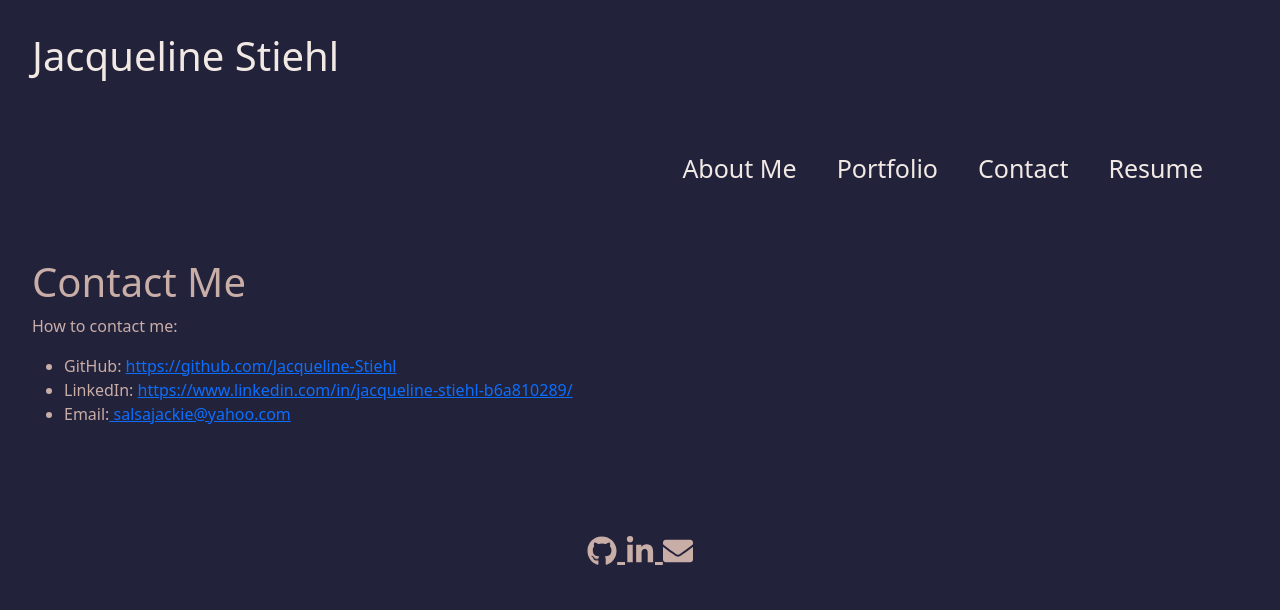
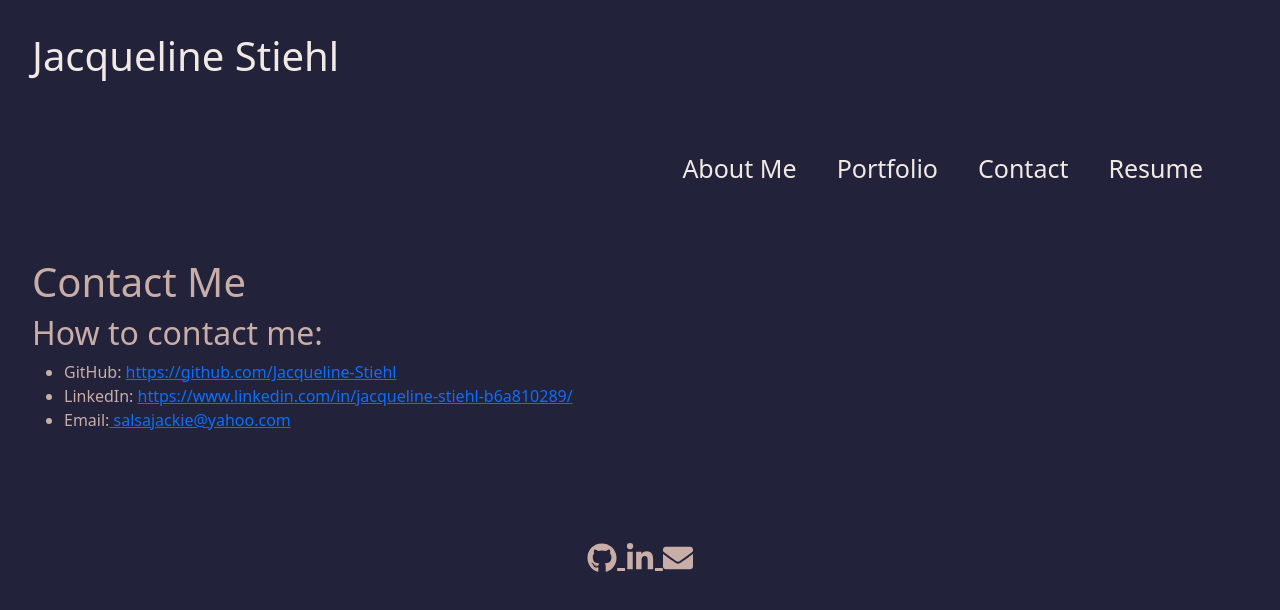
Before and after one commit to Jacqueline-Stiehl/react-portfolio-stiehl, a React (Vite) app: page / in a window 1280 px wide. Both pictures are taken after a click on the button "Contact". Shown: the top 610 px of the page. Built offline with nearby package versions, Linux system fonts and the light colour scheme.

Commit message:
styling on contact page

```diff
--- a/src/components/pages/Contact.jsx
+++ b/src/components/pages/Contact.jsx
@@ -69,7 +69,7 @@ return (
       <h1>Contact Me</h1>
     </div>
     <div>
-      <p>How to contact me:</p>
+      <h2>How to contact me:</h2>
       <ul>
         <li>GitHub: <a href="https://github.com/Jacqueline-Stiehl">https://github.com/Jacqueline-Stiehl</a> </li>
         <li>LinkedIn: <a href="https://www.linkedin.com/in/jacqueline-stiehl-b6a810289/">https://www.linkedin.com/in/jacqueline-stiehl-b6a810289/</a> </li>
```
